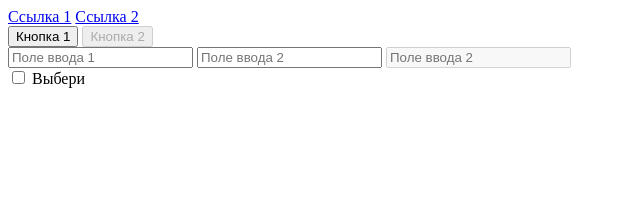
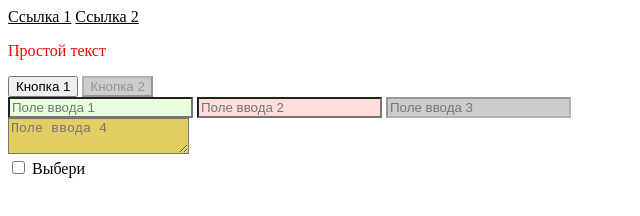
Before and after one commit to wwwaitwhattt/tasks, a plain HTML site: page css/2/index.html in a window 1280 px wide. Shown: the whole page, without its empty margins (0-640 px from the left). Drawn offline with Linux system fonts and the light colour scheme.

Commit message:
Css/2 (#9)
* added base structure+comments to index.html

* some changes to index.html

* semantic elements description in index.html

* add table to index.html

* added form to 4/index.html

* added adaptive images to 5/index.html

* some changes + new image to 5/index.html

* complete task css/1

* completed task css-2

---------

Co-authored-by: alina t. <kekma228@gmail.com>

```diff
--- a/css/2/index.html
+++ b/css/2/index.html
@@ -9,10 +9,11 @@
 <body>
   <main>
     <section>
-      <div>
+      <div class="div-1">
         <!-- link, visited, not -->
         <a href="#">Ссылка 1</a>
         <a href="#">Ссылка 2</a>
+        <p>Простой текст</p>
       </div>
       <div>
         <!-- hover, active, disabled -->
@@ -23,7 +24,9 @@
         <!-- focus, valid, invalid, enabled, disabled -->
         <input type="text" placeholder="Поле ввода 1" />
         <input type="text" required placeholder="Поле ввода 2" />
-        <input type="text" disabled placeholder="Поле ввода 2" />
+        <input type="text" disabled placeholder="Поле ввода 3" />
+        <br>
+        <textarea placeholder="Поле ввода 4"></textarea>
       </div>
       <div>
         <!-- checked -->
--- a/css/2/style.css
+++ b/css/2/style.css
@@ -0,0 +1,53 @@
+a:link{
+    color:black;
+}
+
+a:visited{
+    color:purple;
+}
+
+.div-1:not(a){
+    color:red;
+}
+
+/* - */
+
+button:hover{
+    background-color: aqua;
+}
+
+button:active{
+    background-color: blue;
+}
+
+button:disabled{
+    background-color: #ccc;
+}
+
+/* - */
+
+input:focus{
+    color: rgb(0, 140, 255);
+}
+
+input[type="text"]:invalid{
+    background-color: #fdd;
+}
+
+input[type="text"]:valid{
+    background-color: rgb(232, 255, 221);
+}
+
+input[type="text"]:disabled{
+    background-color: #ccc;
+}
+
+textarea:enabled{
+    background-color: rgb(227, 205, 96);
+}
+
+/* - */
+
+input[type="checkbox"]:checked{
+    margin-top: 50px;
+}
```
